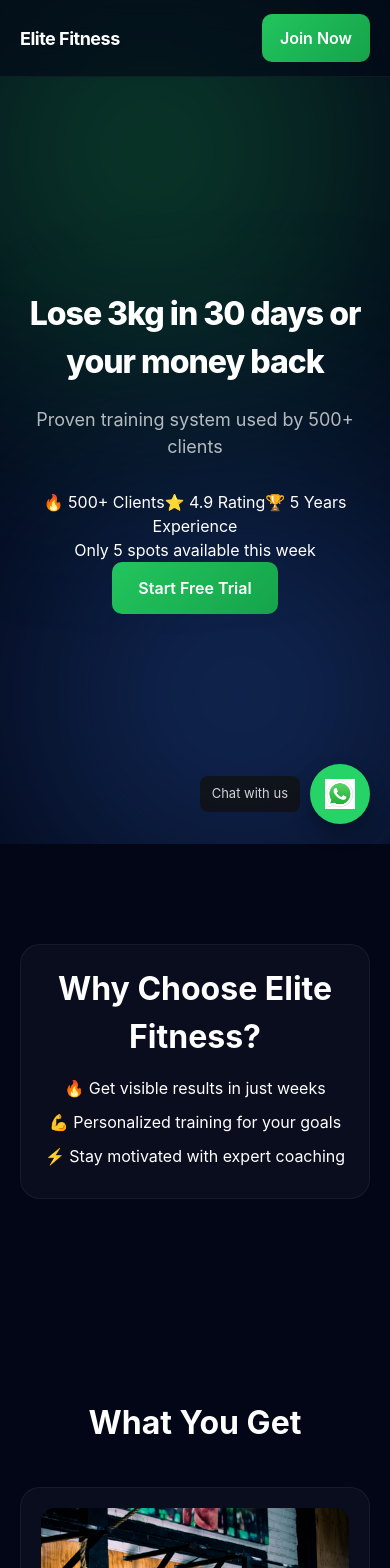
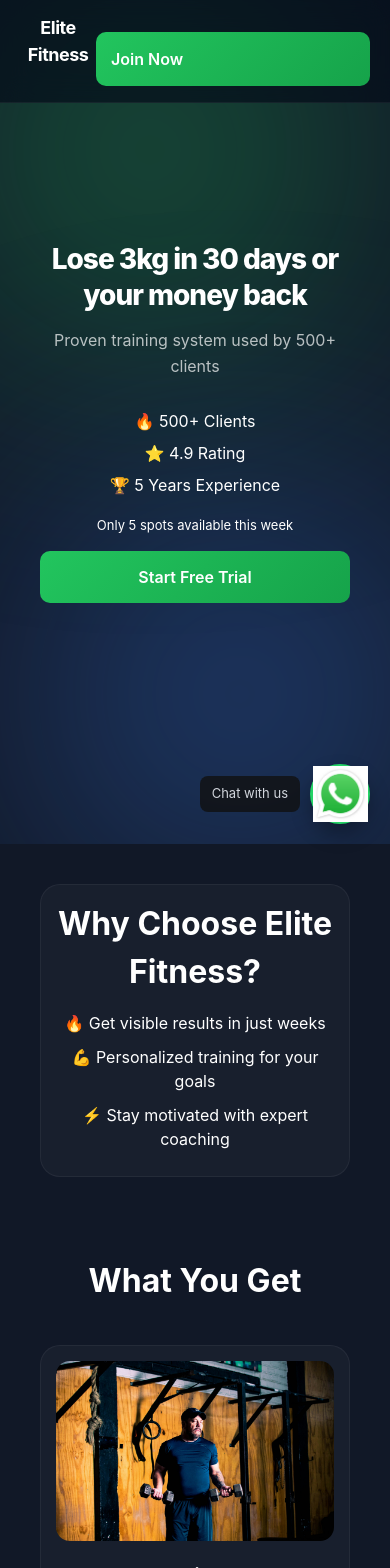
Before and after one commit to lucastrachta/fitness-landing-page, a React (Vite) app: page / in a window 390 px wide. Shown: the top 1568 px of the page. Built offline with nearby package versions, Linux system fonts and the light colour scheme.

Commit message:
mejoras en celular mas claro el background y mejoras en el mapa y direcciones tel horarios etc

```diff
--- a/src/App.css
+++ b/src/App.css
@@ -329,8 +329,136 @@ html, body {
   .btn.full {
     width: 100%;
   }
+ body {
+    background: #111827; /* más claro que negro puro */
+  }
+/* mejoras css mobile que me paso la ia para agregar (sumar) lo ultimo si es igual pisa
+a lo primero si tiene diferencias no lo pisa */
+
+
+
+  /* BODY */
+  body {
+    background: #111827;
+  }
+
+  /* HERO */
+  .hero {
+    padding: 60px 20px;
+    text-align: center;
+  }
+
+  .hero-box {
+    max-width: 100%;
+    padding: 20px;
+  }
+
+  .hero-box h1 {
+    font-size: 28px;
+    line-height: 1.3;
+    margin-bottom: 15px;
+  }
+
+  .hero-box p {
+    font-size: 16px;
+    margin-top: 10px;
+    line-height: 1.6;
+  }
+
+  .hero-stats {
+    display: flex;
+    flex-direction: column;
+    gap: 8px;
+    margin: 15px 0;
+  }
+
+  .hero-badge {
+    font-size: 13px;
+  }
+
+  /* BOTONES */
+  .btn {
+    width: 100%;
+    padding: 15px;
+    font-size: 16px;
+    margin-top: 15px;
+  }
+
+  /* SECCIONES */
+  .section {
+    padding: 40px 20px;
+  }
+
+  h2 {
+    font-size: 22px;
+    text-align: center;
+    margin-bottom: 20px;
+  }
+
+  /* GRID → COLUMNA */
+  .grid {
+    display: flex;
+    flex-direction: column;
+    gap: 15px;
+  }
+
+  /* CARDS */
+  .card {
+    padding: 15px;
+  }
+
+  .card img {
+    width: 100%;
+    height: 180px;
+    object-fit: cover;
+  }
+
+  /* CTA FINAL */
+  .cta {
+    padding: 50px 20px;
+    text-align: center;
+  }
+
+  .cta h2 {
+    font-size: 24px;
+  }
+
+  .cta p {
+    font-size: 15px;
+  }
+
+  /* CONTACTO */
+  .contact-grid {
+    flex-direction: column;
+    align-items: center;
+  }
+
+  .contact-info,
+  .contact-map {
+    max-width: 100%;
+    width: 100%;
+  }
+
+  /* WHATSAPP */
+  .whatsapp-btn img {
+    width: 55px;
+  }
+
+ .contact-grid {
+    flex-direction: column;
+  }
+
+  .contact-map iframe {
+    height: 250px;
+  }
+
+  .contact-buttons {
+    flex-direction: column;
+  }
 
 }
+/* fin css mobile */
+
 
 /* CSS BENEFITS */
 .center {
@@ -390,3 +518,37 @@ html, body {
   object-fit: contain;
   border-radius:32px;
 } */
+
+
+/* css mapa y direcciones tel horarios y whatsapp */
+
+.contact-grid {
+  display: flex;
+  gap: 20px;
+}
+
+.contact-info {
+  flex: 1;
+}
+
+.contact-map {
+  flex: 1;
+}
+
+.contact-map iframe {
+  width: 100%;
+  height: 300px;
+  border: 0;
+  border-radius: 12px;
+}
+
+.contact-buttons {
+  margin-top: 15px;
+  display: flex;
+  gap: 10px;
+}
+
+.btn.secondary {
+  background: transparent;
+  border: 1px solid #ffffff40;
+}
--- a/src/App.jsx
+++ b/src/App.jsx
@@ -219,26 +219,36 @@ function App() {
 
       {/* INFO */}
       <div className="card apple contact-info">
-        <p>📍 Address: Av. Siempre Viva 123</p>
-        <p>📞 Phone: +54 9 11 1234-5678</p>
-        <p>🕐 Hours: Mon - Fri 9:00 - 18:00</p>
+        <h3>Visit Our Clinic</h3>
 
-        <a
-          href="https://wa.me/5493705013558?text=I%20want%20to%20book%20an%20appointment"
-          className="btn"
-        >
-          Chat on WhatsApp
-        </a>
+        <p>📍 1560 Broadway, New York, NY 10036</p>
+        <p>📞 +1 (212) 555-1234</p>
+        <p>🕐 Mon - Fri 9:00 AM - 6:00 PM</p>
+
+        <div className="contact-buttons">
+          <a
+            href="https://wa.me/12125551234?text=I%20want%20to%20book%20an%20appointment"
+            className="btn"
+          >
+            Chat on WhatsApp
+          </a>
+
+          <a
+            href="https://www.google.com/maps?q=1560+Broadway+New+York"
+            target="_blank"
+            className="btn secondary"
+          >
+            Open in Maps
+          </a>
+        </div>
       </div>
 
       {/* MAPA */}
       <div className="card apple contact-map">
         <iframe
-          src="https://www.google.com/maps/embed?pb=..."
-          width="100%"
-          height="250"
-          style={{ border: 0 }}
+          src="https://www.google.com/maps?q=1560+Broadway+New+York&output=embed"
           loading="lazy"
+          referrerPolicy="no-referrer-when-downgrade"
           title="map"
         ></iframe>
       </div>
@@ -246,6 +256,8 @@ function App() {
     </div>
   </div>
 </section>
+
+
 
 
       {/* WHATSAPP */}
```
